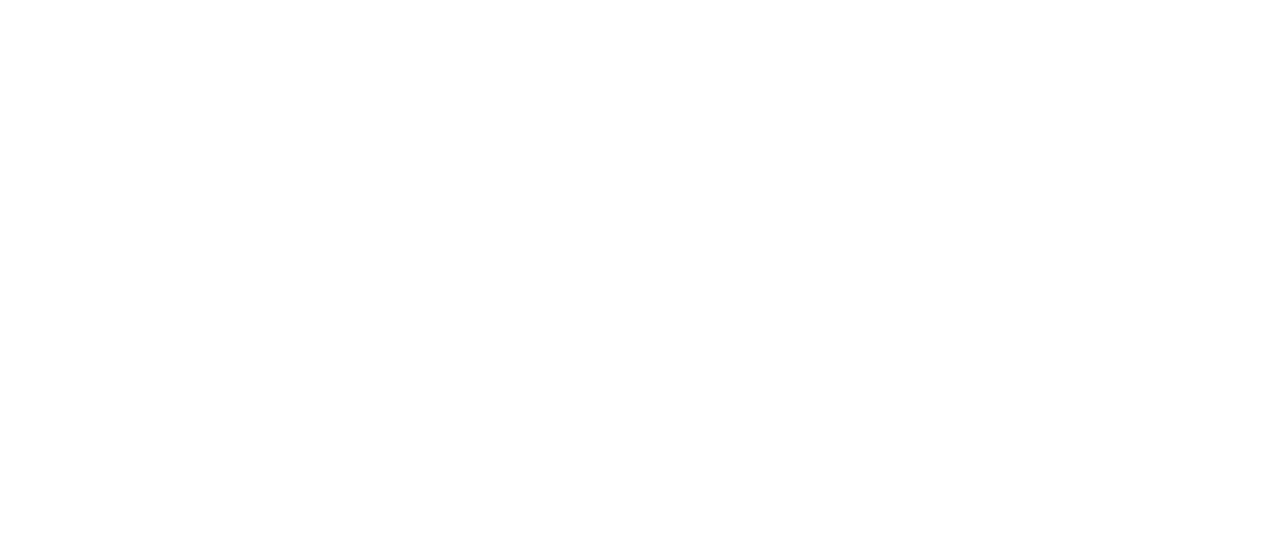
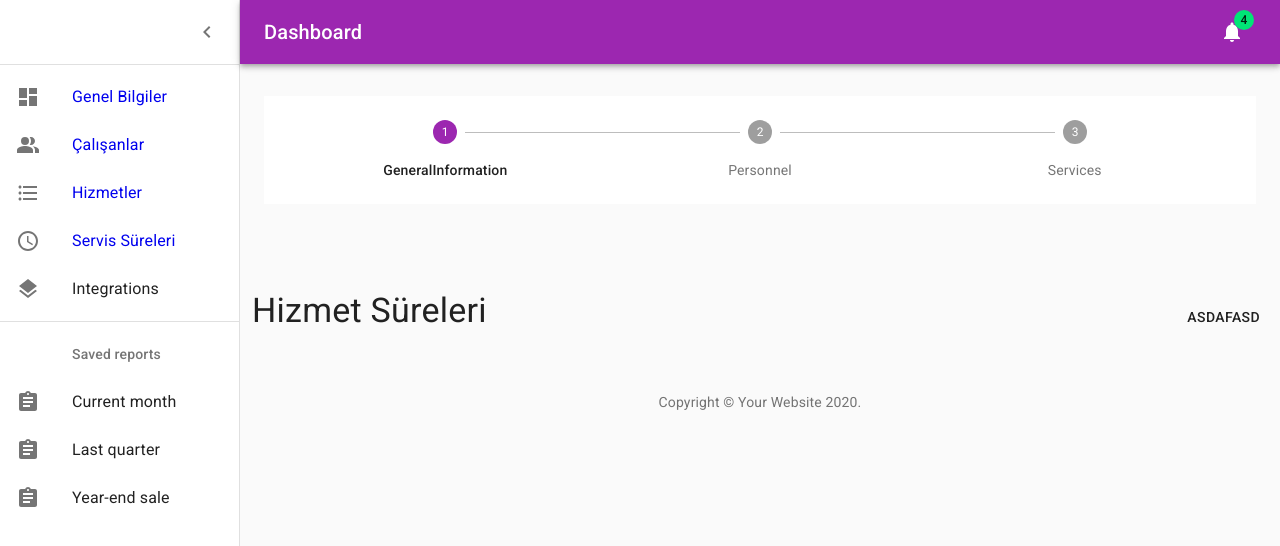
Before and after one commit to metinozkan/E-berberAdmin, a React (Create React App) app: page /durations in a window 1280 px wide. Shown: the top 546 px of the page. Built offline with nearby package versions, Linux system fonts and the light colour scheme.

Commit message:
started service durations

```diff
--- /dev/null
+++ b/src/Pages/ServiceDuration/index.js
@@ -0,0 +1,40 @@
+import React from "react";
+import styled from "styled-components";
+import { Grid, Button, Typography, Paper } from "@material-ui/core";
+const TopServiceDuration = styled.div`
+  width: 100%;
+  paddign: 1em;
+  display: flex;
+  justify-content: space-between;
+  align-items: center;
+  margin: 2em 0px;
+`;
+const ServiceDuration = () => {
+  return (
+    <Grid
+      container
+      spacing={3}
+      justify="flex-start"
+      alignItems="flex-start"
+      style={{}}
+    >
+      <TopServiceDuration>
+        <Typography variant="h4" gutterBottom>
+          Hizmet Süreleri
+        </Typography>
+        <Button>asdafasd</Button>
+      </TopServiceDuration>
+      <div
+        style={{
+          background: "white",
+          width: "100%",
+          display: "flex",
+          flexDirection: "column",
+          justifyContent: "center",
+          alignItems: "center",
+        }}
+      ></div>
+    </Grid>
+  );
+};
+export default ServiceDuration;
--- a/src/_layouts/default/listItems.js
+++ b/src/_layouts/default/listItems.js
@@ -11,6 +11,7 @@ import LayersIcon from "@material-ui/icons/Layers";
 import AssignmentIcon from "@material-ui/icons/Assignment";
 import PeopleAlt from "@material-ui/icons/PeopleAlt";
 import FormatListBulletedIcon from "@material-ui/icons/FormatListBulleted";
+import QueryBuilderIcon from "@material-ui/icons/QueryBuilder";
 
 import { Link } from "react-router-dom";
 export const mainListItems = (
@@ -40,13 +41,15 @@ export const mainListItems = (
         <ListItemText primary="Hizmetler" />
       </ListItem>
     </Link>
+    <Link to="/durations">
+      <ListItem button>
+        <ListItemIcon>
+          <QueryBuilderIcon />
+        </ListItemIcon>
+        <ListItemText primary="Servis Süreleri" />
+      </ListItem>
+    </Link>
 
-    <ListItem button>
-      <ListItemIcon>
-        <BarChartIcon />
-      </ListItemIcon>
-      <ListItemText primary="Reports" />
-    </ListItem>
     <ListItem button>
       <ListItemIcon>
         <LayersIcon />
--- a/src/routes/index.js
+++ b/src/routes/index.js
@@ -4,6 +4,7 @@ import Route from "./Route";
 import GeneralInformation from "../Pages/GeneralInformation";
 import Personnel from "../Pages/Personnel";
 import Services from "../Pages/Services";
+import ServiceDuration from "../Pages/ServiceDuration";
 const Home = () => {
   return <h1>home</h1>;
 };
@@ -20,6 +21,7 @@ export default function Routes() {
       <Route path="/" exact component={Home} />
       <Route path="/personnel" exact component={Personnel} />
       <Route path="/services" exact component={Services} />
+      <Route path="/durations" exact component={ServiceDuration} />
 
       <Route path="/general-information" exact component={GeneralInformation} />
       {/* redirect user to SignIn page if route does not exist and user is not authenticated */}
```
